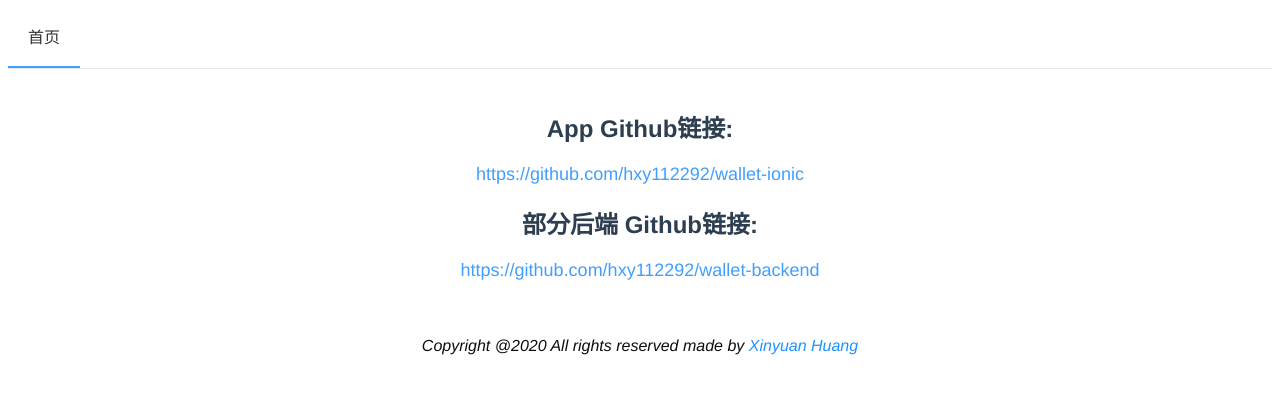
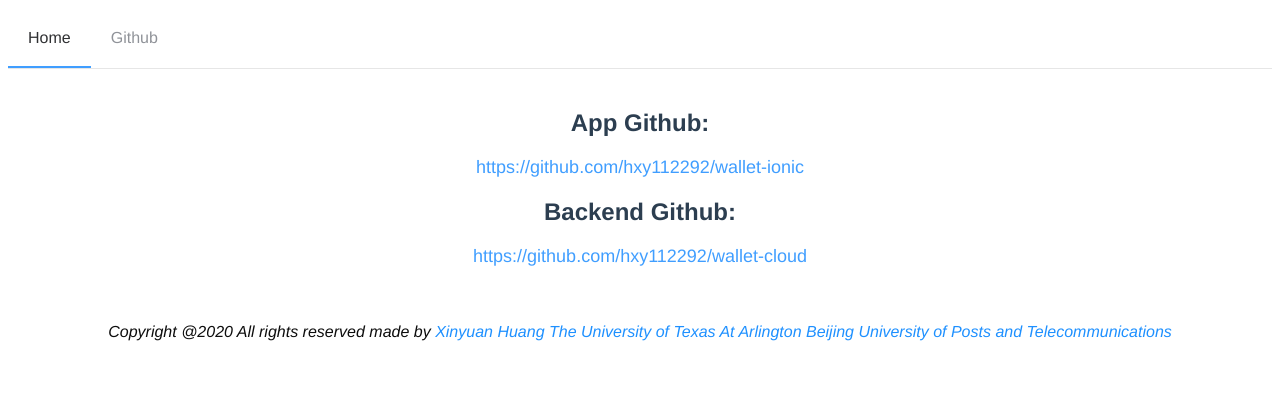
Before and after one commit to hxy112292/wallet-vue, a Vue app: page /#/github in a window 1280 px wide. Shown: the top 394 px of the page. Built offline with nearby package versions, Linux system fonts and the light colour scheme.

Commit message:
修改主页介绍

```diff
--- a/src/App.vue
+++ b/src/App.vue
@@ -4,15 +4,17 @@
              mode="horizontal"
              :default-active="activeIndex"
              router>
-      <el-menu-item index="/">首页</el-menu-item>
-<!--      <el-menu-item index="/github">Github</el-menu-item>-->
+      <el-menu-item index="/">Home</el-menu-item>
+      <el-menu-item index="/github">Github</el-menu-item>
     </el-menu>
     <router-view/>
     <el-footer style="bottom: 0">
       <br>
       <i style="color: #0d0d0d">Copyright @2020
         <i class="hidden-sm-and-down">All rights reserved made by </i>
-        <i style="color: dodgerblue">Xinyuan Huang</i>
+        <i style="color: dodgerblue">Xinyuan Huang </i>
+        <i style="color: dodgerblue">The University of Texas At Arlington </i>
+        <i style="color: dodgerblue">Beijing University of Posts and Telecommunications </i>
       </i>
     </el-footer>
   </div>
--- a/src/components/Download.vue
+++ b/src/components/Download.vue
@@ -11,15 +11,15 @@
       <strong style="color: #FFCC33">e </strong>
       <strong style="color: #448AFF">t </strong>
     </h1>
-    <p style="font-size: large;margin: 0px 3% 0px 3%">HD-Wallet 是一个简单好用的区块链钱包，支持BTC/ETH/LTC/BCH等多个币种，还配备强大的策略助手来满足的您的投资需求。</p>
+    <p style="font-size: large;margin: 0px 3% 0px 3%">HD-Wallet is a simple and easy-to-use blockchain wallet that supports multiple currencies such as BTC/ETH/LTC/BCH, and is also equipped with a powerful strategy assistant to meet your investment needs.</p>
     <el-container>
       <el-main>
         <el-row :gutter="20">
           <el-col :md="24" :lg="7" :xl="10">
-            <h2 style="margin: 0px">Android 安装包下载</h2>
-            <p>版本：{{version}}</p>
+            <h2 style="margin: 0px">Android APK Download</h2>
+            <p>Version：{{version}}</p>
             <el-button type="primary" @click="downloadApk" icon="el-icon-download">点击下载</el-button>
-            <p><strong>或扫码下载：</strong></p>
+            <p><strong>QR code scan：</strong></p>
             <vue-qr :text="downloadData.url" :margin="0" colorDark="#0d0d0d" colorLight="#fff" :logoSrc="downloadData.icon" :size="200"></vue-qr>
           </el-col>
           <el-col :lg="5" :xl="4" class="hidden-md-and-down">
--- a/src/views/Github.vue
+++ b/src/views/Github.vue
@@ -2,10 +2,10 @@
     <div class="github">
         <el-container>
             <el-main>
-                <h2>App Github链接: </h2>
+                <h2>App Github: </h2>
                 <el-link style="font-size: large" type="primary" href="https://github.com/hxy112292/wallet-ionic">https://github.com/hxy112292/wallet-ionic</el-link>
-                <h2>部分后端 Github链接: </h2>
-                <el-link style="font-size: large" type="primary" href="https://github.com/hxy112292/wallet-backend">https://github.com/hxy112292/wallet-backend</el-link>
+                <h2>Backend Github: </h2>
+                <el-link style="font-size: large" type="primary" href="https://github.com/hxy112292/wallet-cloud">https://github.com/hxy112292/wallet-cloud</el-link>
             </el-main>
         </el-container>
     </div>
```
